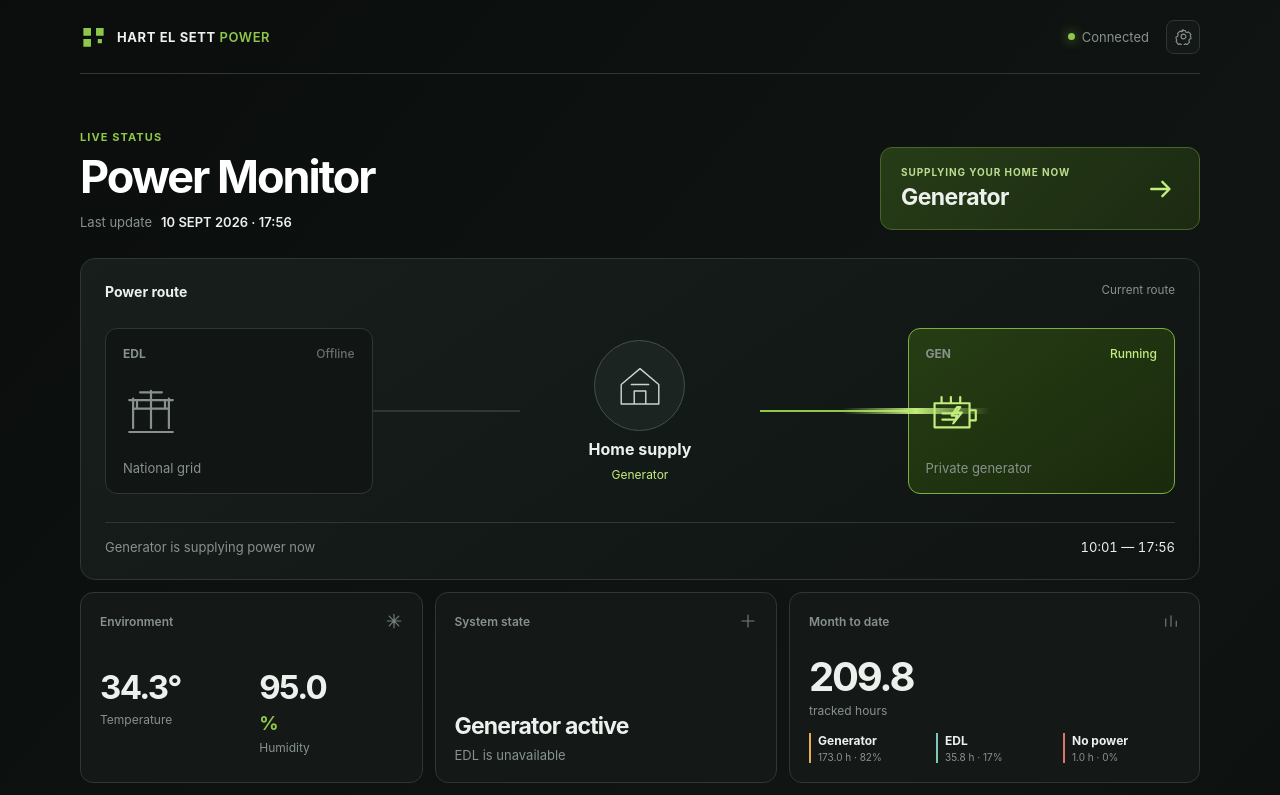
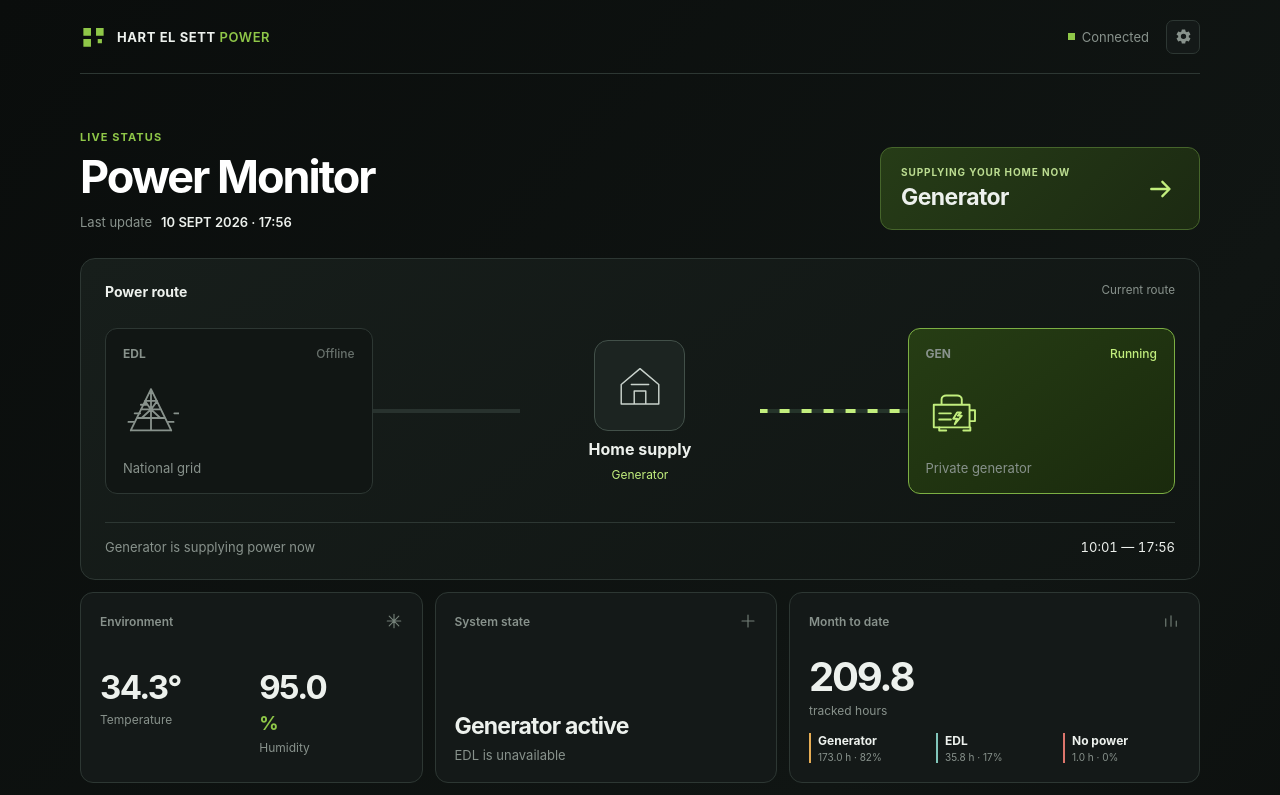
Before and after one commit to joetheproz5/power-pulse, a plain HTML site: page index.html in a window 1280 px wide. Shown: the top 795 px of the page. Drawn offline with Linux system fonts and the light colour scheme.

Commit message:
Refine equipment icons and power route motion

```diff
--- a/index.html
+++ b/index.html
@@ -10,6 +10,7 @@
     <link rel="manifest" href="manifest.webmanifest" />
     <link rel="apple-touch-icon" href="icon.svg" />
     <link rel="stylesheet" href="styles.css?v=20260910.8" />
+    <link rel="stylesheet" href="refinements.css?v=20260910.1" />
     <title>Hart El Sett | Power Monitor</title>
   </head>
   <body>
@@ -23,7 +24,7 @@
           <div class="connection"><i></i><span data-i18n="connected">Connected</span></div>
           <div class="settings-wrap">
             <button class="settings-button" id="settings-button" type="button" aria-expanded="false" aria-controls="settings-panel" data-i18n-aria="settings">
-              <svg viewBox="0 0 24 24" aria-hidden="true"><path d="M9.6 3.5h4.8l.7 2.1 2 .9 2-1 3.4 3.4-1 2 .9 2 .1 2.2-2.1.9-.9 2 1 2-3.4 3.4-2-1-2 .9-.7 2.1H9.6l-.7-2.1-2-.9-2 1L1.5 19l1-2-.9-2-.1-2.2 2.1-.9.9-2-1-2L6.9 4.4l2 1 2-.9.7-2.1Z"/><path d="M12 15.4a3.4 3.4 0 1 0 0-6.8 3.4 3.4 0 0 0 0 6.8Z"/></svg>
+              <svg class="real-settings" viewBox="0 0 24 24" aria-hidden="true"><path d="M19.43 12.98c.04-.32.07-.65.07-.98s-.03-.66-.08-.98l2.11-1.65a.5.5 0 0 0 .12-.64l-2-3.46a.5.5 0 0 0-.61-.22l-2.49 1a7.3 7.3 0 0 0-1.69-.98L14.5 2.42A.5.5 0 0 0 14 2h-4a.5.5 0 0 0-.5.42l-.38 2.65c-.61.25-1.18.58-1.69.98l-2.49-1a.5.5 0 0 0-.61.22l-2 3.46a.5.5 0 0 0 .12.64l2.11 1.65c-.05.32-.08.65-.08.98s.03.66.08.98l-2.11 1.65a.5.5 0 0 0-.12.64l2 3.46c.13.22.39.31.61.22l2.49-1c.51.4 1.08.73 1.69.98l.38 2.65c.04.24.25.42.5.42h4c.25 0 .46-.18.5-.42l.37-2.65c.62-.25 1.19-.58 1.7-.98l2.49 1c.22.09.48 0 .61-.22l2-3.46a.5.5 0 0 0-.12-.64l-2.11-1.65ZM12 15.5A3.5 3.5 0 1 1 12 8a3.5 3.5 0 0 1 0 7.5Z"/></svg>
               <span class="sr-only" data-i18n="settings">Settings</span>
             </button>
             <div class="settings-panel" id="settings-panel" hidden>
@@ -58,7 +59,7 @@
         <div class="route-layout">
           <article class="source-module" id="edl-card">
             <div class="module-top"><span>EDL</span><span class="module-state" id="edl-state">Offline</span></div>
-            <svg class="module-icon grid-icon" viewBox="0 0 72 72" aria-label="EDL three-pole grid"><path d="M13 58V20M36 58V10M59 58V20M8 22h56M22 12h28M13 33h46M18 22v9m18-9v9m18-9v9M8 63h56"/></svg>
+            <svg class="module-icon grid-icon" viewBox="0 0 72 72" aria-label="EDL grid pylon"><path d="M10 61 36 8l26 53M18 45h36M23 34h26M28 23h16M36 8v53M10 61h52M24 45l12-11 12 11M28 23l8 11 8-11"/><path d="M14 50h-7m51 0h7M22 39h-7m51 0h7M30 28h-7m51 0h7"/></svg>
             <p data-i18n="nationalGrid">National grid</p>
           </article>
           <div class="route-link left" id="flow-edl"><span></span></div>
@@ -70,7 +71,7 @@
           <div class="route-link right" id="flow-gen"><span></span></div>
           <article class="source-module" id="gen-card">
             <div class="module-top"><span>GEN</span><span class="module-state" id="gen-state">Running</span></div>
-            <svg class="module-icon generator-icon" viewBox="0 0 72 72" aria-label="Generator"><path d="M11 26h45v31H11zM56 35h8v13h-8M20 18v8m12-8v8m12-8v8M21 39h21M21 47h14"/><path d="m40 31-7 11h7l-5 10 11-14h-7l5-7Z"/></svg>
+            <svg class="module-icon generator-icon" viewBox="0 0 72 72" aria-label="Generator"><path d="M10 28h46v29H10zM20 28v-7c0-3 3-5 6-5h14c3 0 6 2 6 5v7M56 35h7v14h-7M17 39h15M17 47h15M40 38l-5 8h5l-3 7 9-11h-5l4-4Z"/><path d="M18 61h8m22 0h8M17 57v4m40-4v4"/></svg>
             <p data-i18n="privateGenerator">Private generator</p>
           </article>
         </div>
--- /dev/null
+++ b/refinements.css
@@ -0,0 +1,34 @@
+/* Device-icon and route-motion refinements */
+.settings-button svg.real-settings { fill: currentColor; stroke: none; }
+.settings-button { border-radius: 7px; }
+.connection i { border-radius: 0; box-shadow: none; }
+.house-icon { border-radius: 14px; }
+.module-icon.grid-icon { stroke-width: 2.35; }
+.module-icon.generator-icon { stroke-width: 2.45; }
+
+.route-link { height: 4px; overflow: hidden; background: #28322e; }
+.route-link span { display: none; }
+.route-link.is-active,
+.route-link.grid-active {
+  background-color: #25342a;
+  background-image: repeating-linear-gradient(90deg, var(--green2) 0 10px, transparent 10px 22px);
+  background-size: 44px 100%;
+  animation: current-forward .9s linear infinite;
+}
+.route-link.grid-active {
+  background-color: #213732;
+  background-image: repeating-linear-gradient(90deg, #b5e7dd 0 10px, transparent 10px 22px);
+}
+.route-link.right.is-active { animation-name: current-reverse; }
+
+@keyframes current-forward {
+  to { background-position: 44px 0; }
+}
+@keyframes current-reverse {
+  to { background-position: -44px 0; }
+}
+
+@media (prefers-reduced-motion: reduce) {
+  .route-link.is-active,
+  .route-link.grid-active { animation: none; }
+}
--- a/service-worker.js
+++ b/service-worker.js
@@ -1,5 +1,5 @@
-const CACHE = "hart-el-sett-power-v6";
-const APP_FILES = ["./", "./index.html", "./styles.css?v=20260910.8", "./app.js?v=20260910.7", "./manifest.webmanifest", "./icon.svg"];
+const CACHE = "hart-el-sett-power-v7";
+const APP_FILES = ["./", "./index.html", "./styles.css?v=20260910.8", "./refinements.css?v=20260910.1", "./app.js?v=20260910.7", "./manifest.webmanifest", "./icon.svg"];
 
 self.addEventListener("install", event => event.waitUntil(caches.open(CACHE).then(cache => cache.addAll(APP_FILES))));
 self.addEventListener("activate", event => event.waitUntil(self.clients.claim()));
```
